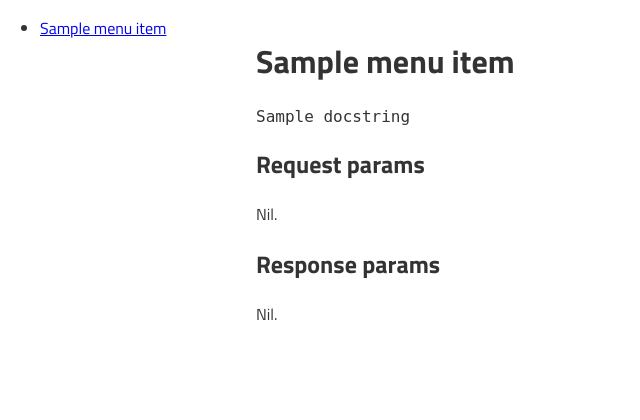
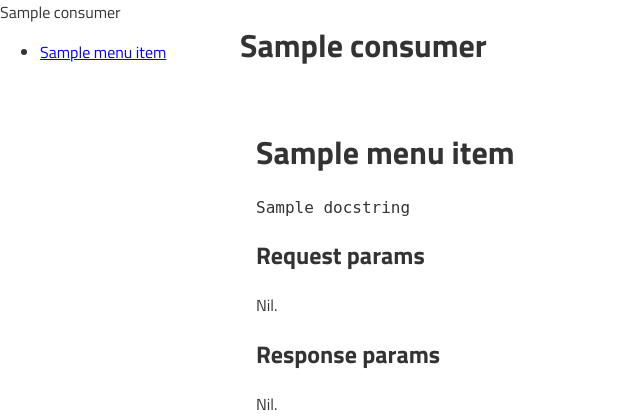
Before and after one commit to BlueBrain/braynscircuitstudiobackend, a Django app: template apps/common/api_browser/templates/api_browser/index.html in a window 1280 px wide. Shown: the top 420 px of the page, without its empty margins (0-640 px from the left). Before the commit the page ends 320 px from the top, so only its background shows below. Run offline with Django 4.2, Linux system fonts and the light colour scheme; the template is opened without the code that fills it: most values are stand-ins (such as "Sample title", 1, 10 or a date in 2020).

Commit message:
Fix docs templates for consumers

```diff
--- a/apps/bcsb/main/consumers.py
+++ b/apps/bcsb/main/consumers.py
@@ -8,6 +8,8 @@ logger = getLogger(__name__)
 
 
 class CircuitStudioConsumer(JSONRPCConsumer):
+    title = "Brayns Circuit Studio Backend"
+
     async def connect(self):
         await super().connect()
         await self.send_welcome_message()
--- a/apps/bcss/main/consumers.py
+++ b/apps/bcss/main/consumers.py
@@ -5,6 +5,7 @@
 
 class CircuitServiceConsumer(JSONRPCConsumer):
     # All methods in BCSS don't require authentication by default
+    title = "Brayns Circuit Studio Service"
     is_authentication_required = False
 
     async def connect(self):
--- a/apps/common/api_browser/templates/api_browser/_base.html
+++ b/apps/common/api_browser/templates/api_browser/_base.html
@@ -77,11 +77,14 @@
 <div class="container">
     <div class="column side-menu">
         <nav class="api-browser-menu">
-            <ul>
-                {% for menu_item in menu_items %}
-                    <li><a href="#{{ menu_item.name }}">{{ menu_item.name }}</a></li>
-                {% endfor %}
-            </ul>
+            {% for consumer_menu in menu %}
+                <div>{{ consumer_menu.consumer.title }}</div>
+                <ul>
+                    {% for menu_item in consumer_menu.menu_items %}
+                        <li><a href="#{{ menu_item.name }}">{{ menu_item.name }}</a></li>
+                    {% endfor %}
+                </ul>
+            {% endfor %}
         </nav>
     </div>
     <div class="column">
--- a/apps/common/api_browser/templates/api_browser/index.html
+++ b/apps/common/api_browser/templates/api_browser/index.html
@@ -4,10 +4,16 @@
 
 {% block main %}
 
-    {% for menu_item in menu_items %}
-        <div class="method-entry-container">
-        {% render_method_doc_entry menu_item %}
-        </div>
+    {% for consumer_menu in menu %}
+        <h1>
+            {{ consumer_menu.consumer.title }}
+        </h1>
+
+        {% for menu_item in consumer_menu.menu_items %}
+            <div class="method-entry-container">
+                {% render_method_doc_entry menu_item %}
+            </div>
+        {% endfor %}
     {% endfor %}
 
 {% endblock %}
--- a/apps/common/jsonrpc/base_jsonrpc_consumer.py
+++ b/apps/common/jsonrpc/base_jsonrpc_consumer.py
@@ -5,6 +5,7 @@ from channels.generic.websocket import AsyncJsonWebsocketConsumer
 
 
 class BaseJSONRPCConsumer(AsyncJsonWebsocketConsumer):
+    title: str = "„"
     methods = {}
     is_authentication_required = True
     job_queue: Dict[UUID, Any] = None
```
Also changed, not shown: apps/common/api_browser/templates/api_browser/method.html (deleted, +0 -9 lines).
